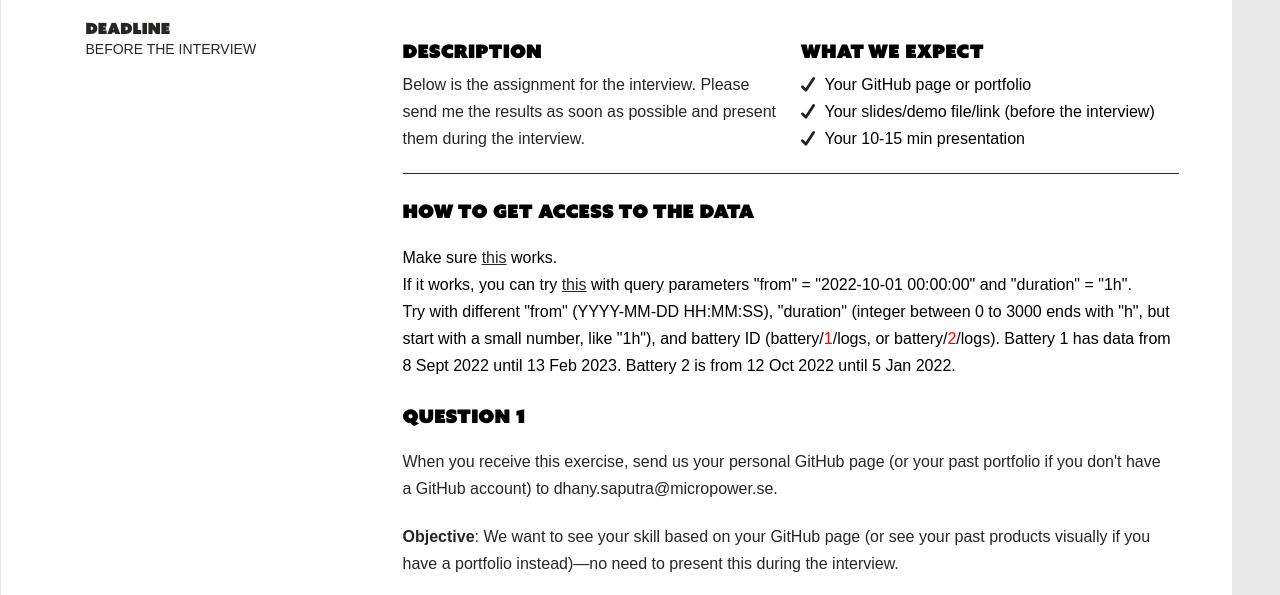
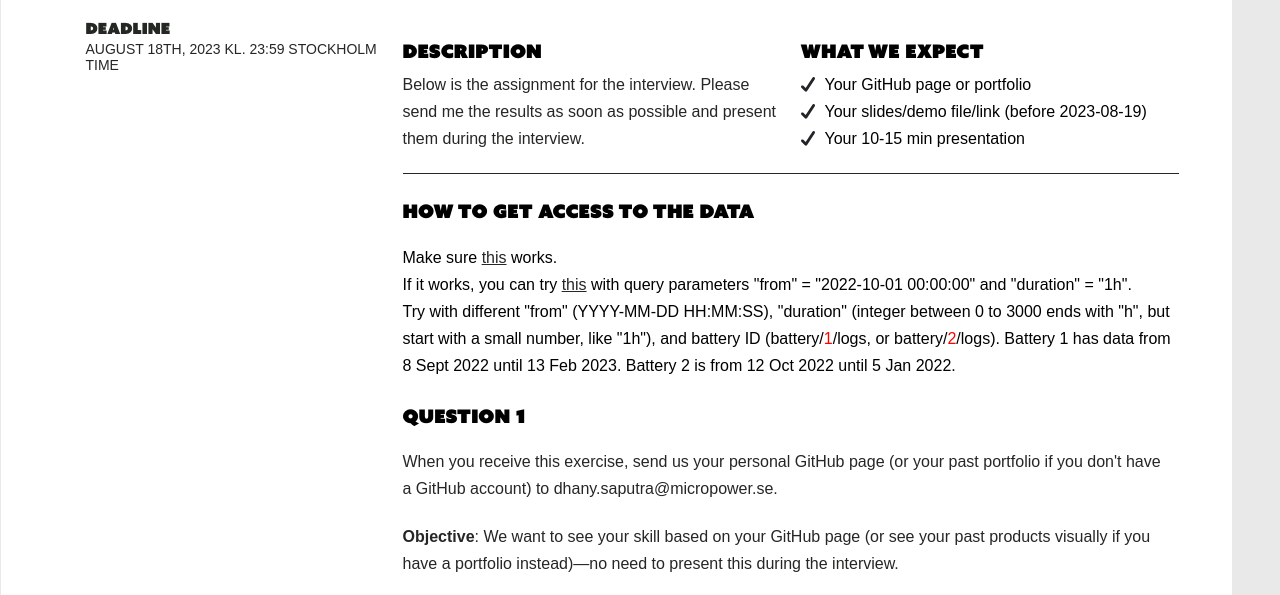
Before and after one commit to micropowergroupab/swagger, a website: page exercise.html in a window 1280 px wide. Shown: the part 180-775 px from the top of the page. Drawn offline with Linux system fonts and the light colour scheme.

Commit message:
Update exercise.html
Update deadline 18 Aug 2023

```diff
--- a/exercise.html
+++ b/exercise.html
@@ -42,7 +42,7 @@
  <aside>
  <div class="meta-detail a-fade anim">
  <div class=author><h6>Technical issues </h6><span class=author-name>dhany.saputra@micropower.se</span></div>
- <div class=ert><div class=estimated-reading-time><h6>Deadline</h6><span>Before the interview</span></div></div>
+ <div class=ert><div class=estimated-reading-time><h6>Deadline</h6><span>August 18th, 2023 kl. 23:59 Stockholm time</span></div></div>
  </div>
  </aside>
  <article id=post-9 class="post-9 ux_workshops type-ux_workshops status-publish hentry category-workshop-exercises tag-closing">
@@ -57,7 +57,7 @@
  <h4>What we expect</h4>
  <ul>
 <li>Your GitHub page or portfolio</li>
-<li>Your slides/demo file/link (before the interview)</li>
+<li>Your slides/demo file/link (before 2023-08-19)</li>
 <li>Your 10-15 min presentation</li>
 </ul>
  </div>
```
